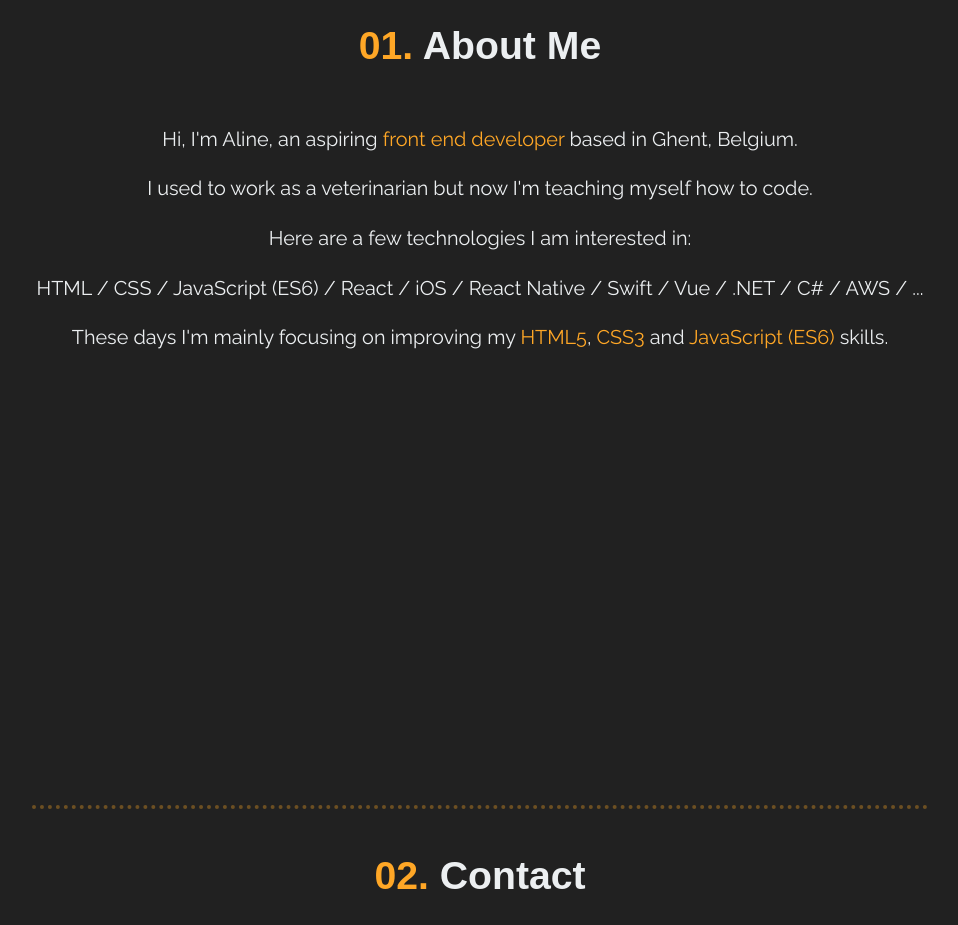
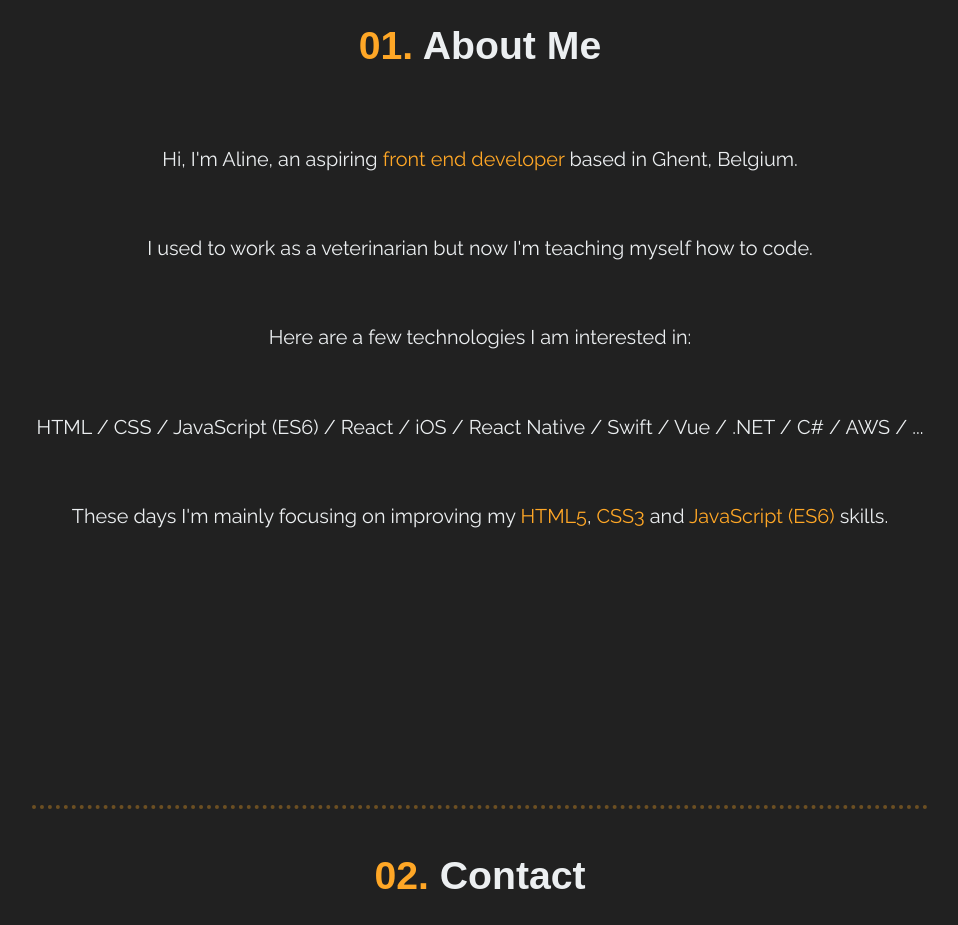
Before and after one commit to AlineLanckneus/cv, a plain HTML site: page index.html in a window 1280 px wide. Shown: the part 920-1845 px from the top of the page, without its empty margins (160-1118 px from the left). Drawn offline with nearby package versions, Linux system fonts and the light colour scheme.

Commit message:
Add files via upload

```diff
--- a/styles.css
+++ b/styles.css
@@ -82,6 +82,9 @@ hr {
 @media (min-width: 599px) {
   .about-content {
     width: 80vw;
+  }
+  .about-content p {
+    line-height: 3.5;
   }
 }
 /* CONTACT  */
```
